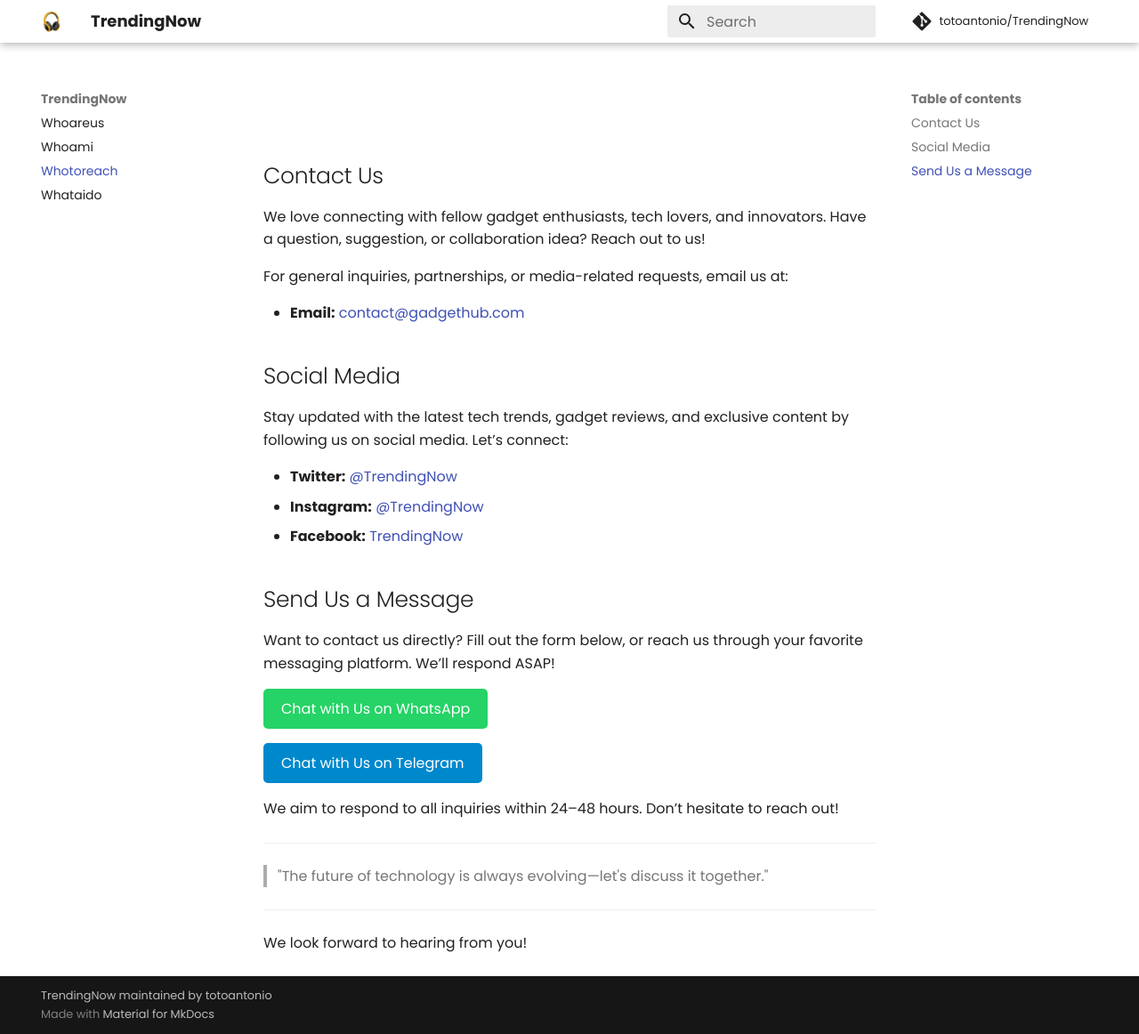
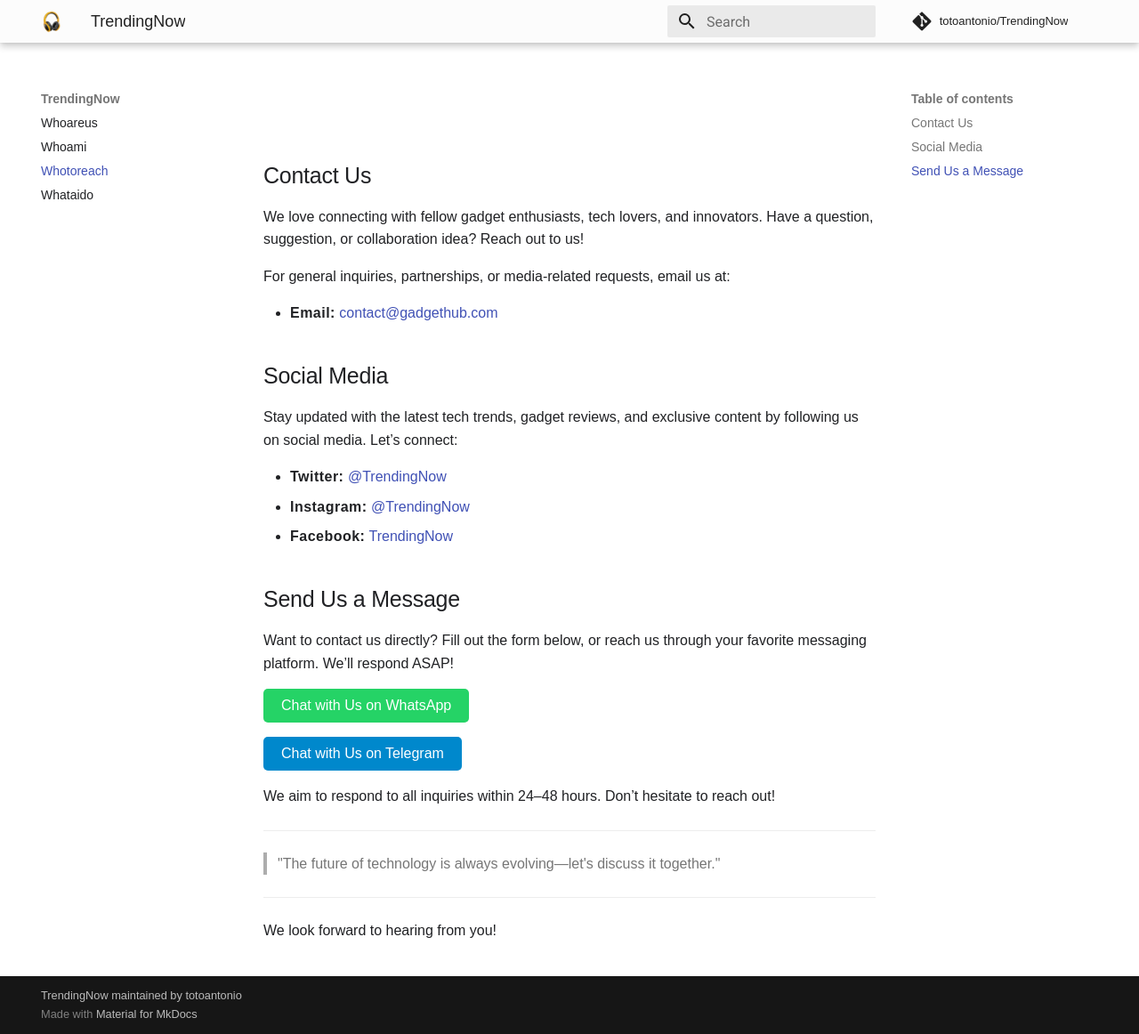
Before and after one commit to totoantonio/TrendingNow, an MkDocs documentation site: the page built from docs/Contact.md, in a window 1280 px wide and 1162 px high. Shown: the whole window at 89% size. Built offline with MkDocs 1.6.1 and Material for MkDocs 9.7.7, drawn with Linux system fonts in a browser that asks for light colours; some web fonts are replaced; comment, search, counter and statistics services are not loaded.

Commit message:
Sending more awesome

```diff
--- a/docs/stylesheets/extra.css
+++ b/docs/stylesheets/extra.css
@@ -1,7 +1,35 @@
+@font-face {
+  font-family: 'Google Sans';
+  src: url('../assets/Fonts/GoogleSans-Regular.woff2') format('woff2'),
+       url('../assets/Fonts/GoogleSans-Regular.woff') format('woff'),
+       url('../assets/Fonts/GoogleSans-Regular.ttf') format('truetype');
+  font-weight: normal;
+  font-style: normal;
+}
+
+
+
 body {
-  font-family: 'Poppins', sans-serif;
-  line-height: 1.4;
+  font-family: 'Google Sans', sans-serif;
+  font-size: 16px;
+  font-weight: 300;
+  color: #202124;
+  text-rendering: auto;
+  -webkit-font-smoothing: antialiased;
+  -moz-osx-font-smoothing: grayscale;
+  text-rendering: optimizeLegibility;
 }
+/* Target bold or strong text within all elements */
+* b, * strong {
+  font-weight: 600; /* Or 700, depending on your preference */
+  letter-spacing: 0.03em; /* Can slightly improve readability */
+}
+
+
+
+
+
+
 
 
 [data-md-color-scheme="TrendingNow"] {
--- a/mkdocs.yml
+++ b/mkdocs.yml
@@ -10,13 +10,15 @@
   name: material
   language: en
   font:
-    text: Poppins
+    text: Roboto
   palette:
     primary: white
     accent: white
     scheme: TrendingNow
   logo: assets/favicon.png
   favicon: assets/favicon.png
+  extensions:
+    - material.social
 
 plugins:
   - search
@@ -27,6 +29,9 @@
       cards_dir: assets/social
       cards_layout_options:
         background_image: assets/social/default_card.png
+
+extra_css:
+  - stylesheets/extra.css
 
 extra:
   navigation:
```
